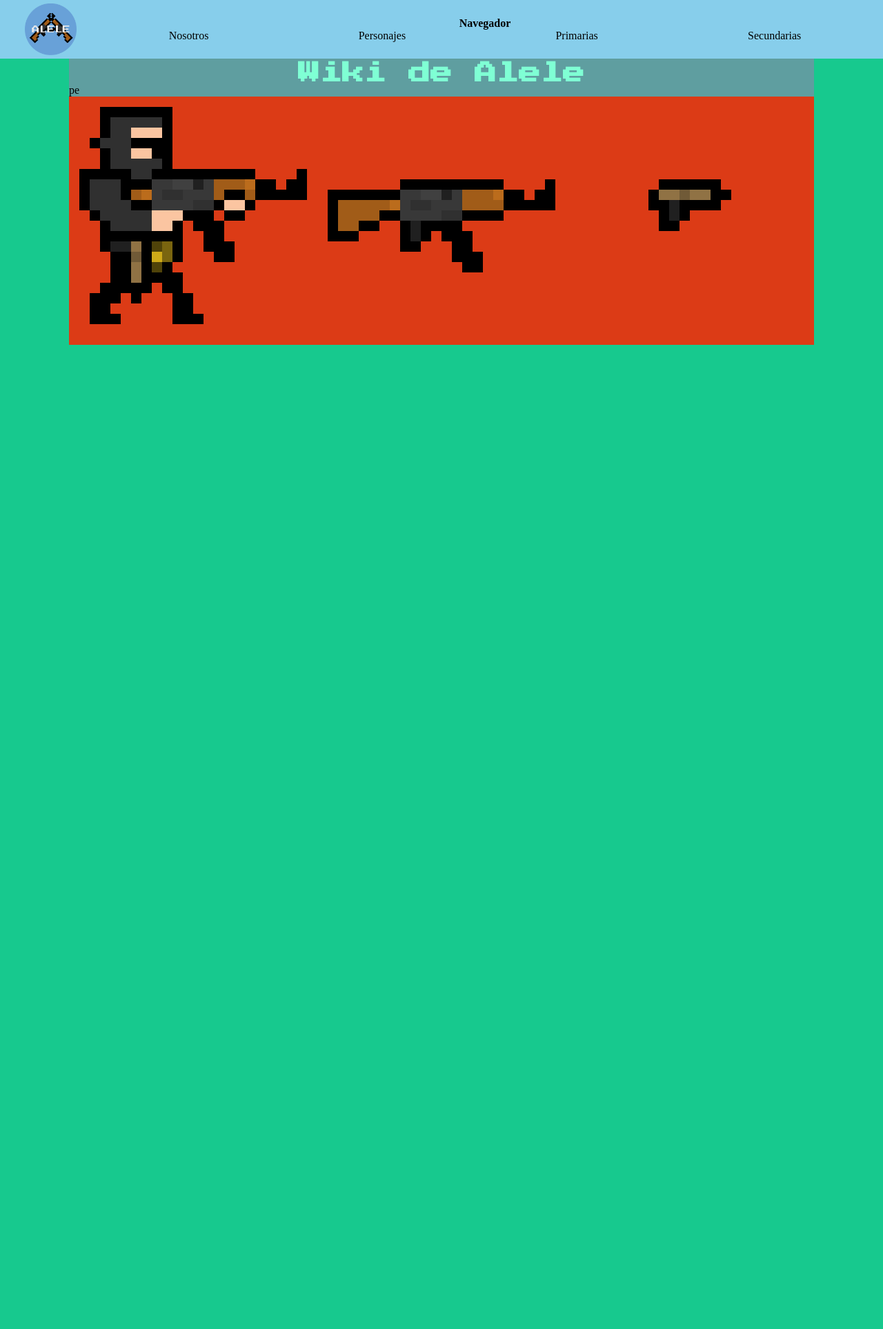
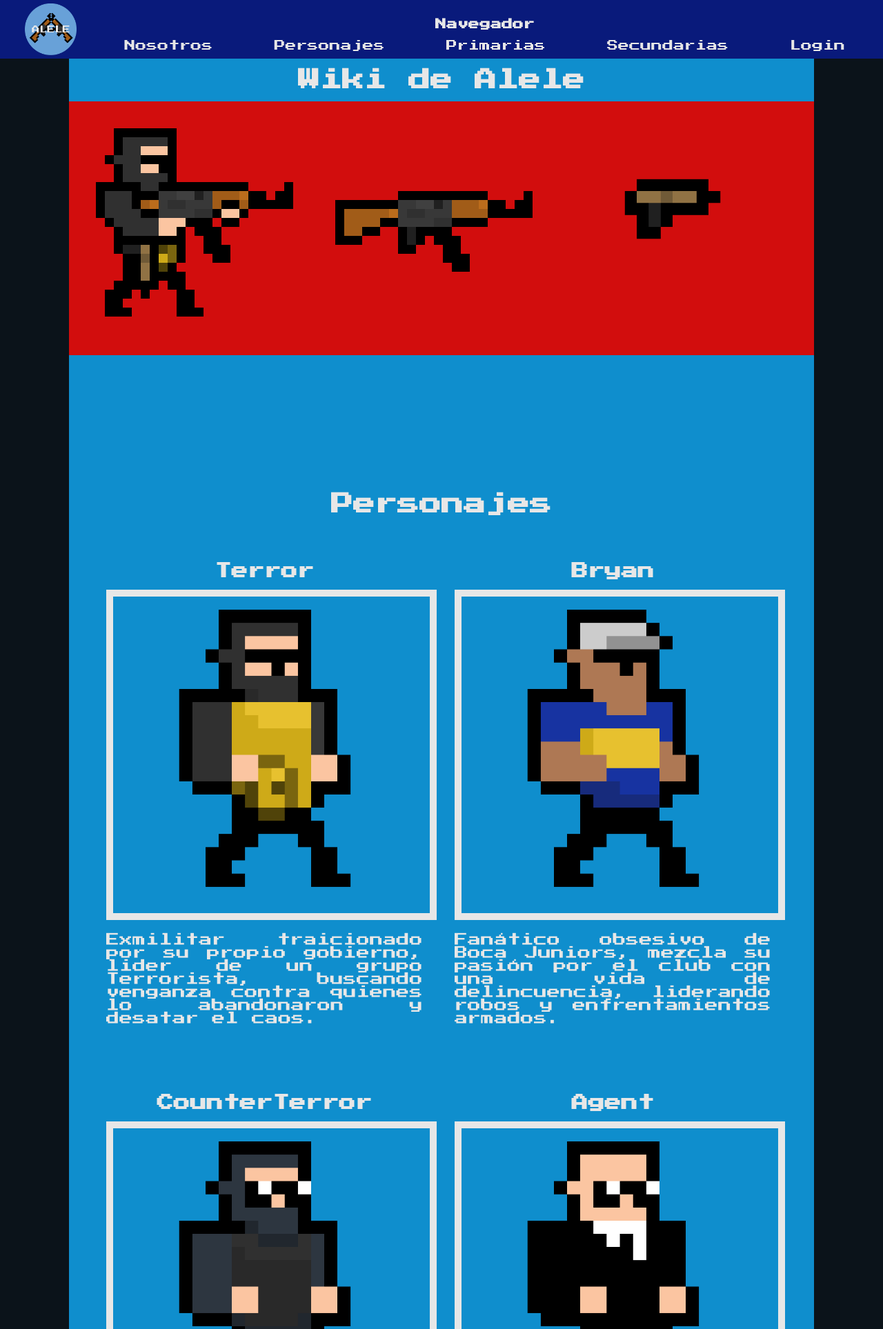
Before and after one commit to FaMaAvPa/alele, a PHP site: page / in a window 1280 px wide. Shown: the top 1927 px of the page at 69% size. Before the commit the page ends 500 px from the top, so only its background shows below. Run offline with PHP 8.4, Linux system fonts and the light colour scheme.

Commit message:
Alele
alelush polno

```diff
--- a/index.html
+++ b/index.html
@@ -9,25 +9,126 @@
 <body>
     <header class="header">
         <div class="header_aberration">
-            <img src="./img/Logo2.png" alt="Logo">
+            <img src="./img/Logo.png" alt="Logo">
             <nav class="header_navegador">
-                <h4>Navegador</h4>
-                <ul>
-                    <li>Nosotros</li>
-                    <li>Personajes</li>
-                    <li>Primarias</li>
-                    <li>Secundarias</li>
+                <h4 class="navegador_titulo">Navegador</h4>
+                <ul class="navegador_lista">
+                    <a href="/pages/nosotros.html"><li>Nosotros</li></a>
+                    <a href="#personajes"><li>Personajes</li></a>
+                    <a href="#primarias"><li>Primarias</li></a>
+                    <a href="#secundarias"><li>Secundarias</li></a>
+                    <a href=""><li>Login</li></a>
                 </ul>
             </nav>
         </div>
     </header>
     <div class="aberracion">
         <h1 class="titulo">Wiki de Alele</h1>
-        <p>pe</p>
         <div class="index_seleccion">
-            <img src="./img/PJ.png  " alt="Personajes">
-            <img src="./img/AK_47 8.png" alt="Primarias">
-            <img src="./img/SGS320.png" alt="Secundarias">
+            <a href="#personajes"><img src="./img/PJ.png  " alt="Personajes"></a>
+            <a href="#primarias"><img src="./img/Armas/Primarias/AK_47.png" alt="Primarias"></a>
+            <a href="#secundarias"><img src="./img/Armas/Secundarias/SGS320.png" alt="Secundarias"></a>
+        </div>
+        <h1 id="personajes" class="titulo_index">Personajes</h1>
+        <div class="index_personajes">
+            <div>
+                <h2 class="titulo">Terror</h2>
+                <img src="./img/Personajes/Terror.png" alt="Terror">
+                <p class="texto_descripcion">Exmilitar traicionado por su propio gobierno, lider de un grupo Terrorista, buscando venganza contra quienes lo abandonaron y desatar el caos.</p>
+            </div>
+            <div>
+                <h2 class="titulo">Bryan</h2>
+                <img src="./img/Personajes/Bryan.png" alt="Bryan">
+                <p class="texto_descripcion">Fanático obsesivo de Boca Juniors, mezcla su pasión por el club con una vida de delincuencia, liderando robos y enfrentamientos armados.</p>
+            </div>
+            <div>
+                <h2 class="titulo">CounterTerror</h2>
+                <img src="./img/Personajes/CounterTerror.png" alt="CounterTerror">
+                <p class="texto_descripcion">líder antiterrorista implacable, dispuesto a arriesgar todo para desmantelar redes criminales y asegurar la paz, sin perder de vista su sentido de justicia.</p>
+            </div>
+            <div>
+                <h2 class="titulo">Agent</h2>
+                <img src="./img/Personajes/Agent.png" alt="Agent">
+                <p class="texto_descripcion">Un maestro del engaño y la infiltración, pasó años perfeccionando su capacidad para mezclarse entre criminales y terroristas sin levantar sospechas.</p>
+            </div>
+        </div>
+        <h1 id="primarias" class="titulo_index">Primarias</h1>
+        <div class="index_primarias">
+            <div>
+                <h2 class="titulo">AK47</h2>
+                <img src="./img/Armas/Primarias/AK_47.png" alt="AK47">
+                <p class="texto_descripcion">Daño : 47</p>
+                <p class="texto_descripcion">Retroceso : Alto</p>
+                <p class="texto_descripcion">Alcance Preciso :37m</p>
+                <p class="texto_descripcion">Cargador : 30</p>
+            </div>
+            <div>
+                <h2 class="titulo">MP5</h2>
+                <img src="./img/Armas/Primarias/MP_5.png" alt="MP5">
+                <p class="texto_descripcion">Daño : 30</p>
+                <p class="texto_descripcion">Retroceso : Bajo</p>
+                <p class="texto_descripcion">Alcance Preciso :12m</p>
+                <p class="texto_descripcion">Cargador : 30</p>
+            </div>
+            <div>
+                <h2 class="titulo">UMP</h2>
+                <img src="./img/Armas/Primarias/UMP.png" alt="UMP">
+                <p class="texto_descripcion">Daño : 40</p>
+                <p class="texto_descripcion">Retroceso : Medio</p>
+                <p class="texto_descripcion">Alcance Preciso :32m</p>
+                <p class="texto_descripcion">Cargador : 30</p>
+            </div>
+            <div>
+                <h2 class="titulo">Bizon</h2>
+                <img src="./img/Armas/Primarias/Bizon.png" alt="Bizon">
+                <p class="texto_descripcion">Daño : 25</p>
+                <p class="texto_descripcion">Retroceso : Bajo</p>
+                <p class="texto_descripcion">Alcance Preciso :15m</p>
+                <p class="texto_descripcion">Cargador : 64</p>
+            </div>
+        </div>
+        <h1 id="secundarias" class="titulo_index">Secundarias</h1>
+        <div class="index_secundarias">
+            <div>
+                <h2 class="titulo">ARP</h2>
+                <img src="./img/Armas/Secundarias/ARP.png" alt="ARP">
+                <p class="texto_descripcion">Daño : 37</p>
+                <p class="texto_descripcion">Retroceso : Bajo</p>
+                <p class="texto_descripcion">Alcance Preciso :21m</p>
+                <p class="texto_descripcion">Cargador : 12</p>
+            </div>
+            <div>
+                <h2 class="titulo">Deagle</h2>
+                <img src="./img/Armas/Secundarias/Deagle.png" alt="Deagle">
+                <p class="texto_descripcion">Daño : 72</p>
+                <p class="texto_descripcion">Retroceso : Muy Alto</p>
+                <p class="texto_descripcion">Alcance Preciso :30m</p>
+                <p class="texto_descripcion">Cargador : 7</p>
+            </div>
+            <div>
+                <h2 class="titulo">Magnum Revolver</h2>
+                <img src="./img/Armas/Secundarias/Magnum Revolver.png" alt="Magnum Revolver">
+                <p class="texto_descripcion">Daño : 100</p>
+                <p class="texto_descripcion">Retroceso : Alto</p>
+                <p class="texto_descripcion">Alcance Preciso :40m</p>
+                <p class="texto_descripcion">Cargador : 6</p>
+            </div>
+            <div>
+                <h2 class="titulo">SGS320</h2>
+                <img src="./img/Armas/Secundarias/SGS320.png" alt="SGS320">
+                <p class="texto_descripcion">Daño : 27</p>
+                <p class="texto_descripcion">Retroceso : Bajo</p>
+                <p class="texto_descripcion">Alcance Preciso :50m</p>
+                <p class="texto_descripcion">Cargador : 10</p>
+            </div>
+            <div>
+                <h2 class="titulo">XM18 Auto</h2>
+                <img src="./img/Armas/Secundarias/XM18 Auto.png" alt="XM18 Auto">
+                <p class="texto_descripcion">Daño : 20</p>
+                <p class="texto_descripcion">Retroceso : Medio</p>
+                <p class="texto_descripcion">Alcance Preciso :18m</p>
+                <p class="texto_descripcion">Cargador : 40</p>
+            </div>
         </div>
     </div>
 </body>
--- a/styles.css
+++ b/styles.css
@@ -6,6 +6,16 @@
     font-weight: 400;
     font-style: normal;
   }
+
+:root {
+    --ColorPrimario_1:rgb(9, 26, 123);
+    --ColorPrimario_2:rgb(210, 13, 13);
+    --ColorPrimario_3:rgb(15, 142, 205);
+    --ColorFondo:rgb(11, 19, 26);
+    --ColorSeleccion:rgb(224, 224, 224);
+    --ColorTexto_1:rgb(231, 231, 231);
+}
+
 @import url('https://fonts.googleapis.com/css2?family=Poppins:ital,wght@0,100;0,200;0,300;0,400;0,500;0,600;0,700;0,800;0,900;1,100;1,200;1,300;1,400;1,500;1,600;1,700;1,800;1,900&display=swap');
 /* font-family: "Poppins", sans-serif; */
 
@@ -15,27 +25,53 @@
 }
 
 body{
-    background-color: rgb(23, 201, 142);
+    background-color:var(--ColorFondo);
 }
 
 .aberracion{
     width: 1080px;
     height: 100%;
+    padding: 0px 0px 200px;
     margin: auto;
-    background-color: cadetblue ;
+    background-color:var(--ColorPrimario_3) ;
 }
 
 /* Titulos */
 .titulo{
     text-align: center;
-    color: aquamarine;
+    color: var(--ColorTexto_1);
     font-family: "Press Start 2P", system-ui;
-    padding-top: 5px;
+    padding: 15px 0px;
 }
 
+.titulo_index{
+    text-align: center;
+    color: var(--ColorTexto_1);
+    font-family: "Press Start 2P", system-ui;
+    margin: 200px 0px 0px;
+}
+
+.texto_descripcion{
+    text-align:justify;
+    color: var(--ColorTexto_1);
+    font-size: larger;
+    font-family: "Press Start 2P", system-ui;
+    padding: 15px 0px;
+}
 /*Header y Navegador*/
+.navegador_titulo{
+    color: var(--ColorTexto_1);
+    font-family: "Press Start 2P", system-ui;
+    padding: 15px 0px;
+}
+
+.navegador_lista{
+    color: var(--ColorTexto_1);
+    font-family: "Press Start 2P", system-ui;
+}
 .header{
-    background-color: skyblue;
+    background-color:var(--ColorPrimario_1);
+    /*border: 5px solid var(--ColorTexto_1);*/
 }
 
 .header_aberration{
@@ -53,7 +89,6 @@ body{
 }
 .header_navegador{
     margin: auto;
-    background-color: skyblue;
     width: 100%;
 }
 
@@ -62,15 +97,16 @@ body{
     justify-content: space-around;
 }
 
-.header_navegador ul li{
+.header_navegador ul a{
     display: inline;
+    text-decoration: none;
     list-style: none;
+    color: var(--ColorTexto_1);
 }
 
 /* Main */
 main{
-    background-color: cadetblue;
-    padding-bottom: 50px;
+    padding-bottom: 0px;
 }
 
 /* Footer */
@@ -80,18 +116,73 @@ main{
 .index_seleccion{
     display: grid;
     grid-template-columns: auto auto auto;
+    background-color: var(--ColorPrimario_2);
+    padding: 20px;
 }
 
 .index_seleccion  img{
     margin: auto;
-    width: 100%;
-    background-color: rgb(220, 59, 22);
-    transition: transform 0.5s ease;
+    width: 90%;
+    background-color: var(--ColorPrimario_2);
+    transition: transform 0.1s ease;
+    border: 6px solid var(--ColorPrimario_2);
 }
 
 .index_seleccion  img:hover{
-    transform: scale(1.08);
+    transform: scale(1.1);
+    background-color: var(--ColorSeleccion);
+    border: 6px solid var(--ColorSeleccion);
 }
+
+/*Index Personajes*/
+
+.index_personajes{
+    margin: 5%;
+    display: grid;
+    width: 85%;
+    gap: 5%;
+    grid-template-columns: 50% 50%;
+}
+
+.index_personajes img{
+    border: 10px solid var(--ColorTexto_1);
+    width: 100%;
+}
+
+.index_primarias{
+    margin: 5%;
+    display: grid;
+    width: 85%;
+    gap: 5%;
+    grid-template-columns: 50% 50%;
+}
+
+.index_primarias div{
+    margin: 20px 0px 0px;
+}
+
+.index_primarias img{
+    border: 10px solid var(--ColorTexto_1);
+    width: 100%;
+}
+
+.index_secundarias{
+    margin: 5%;
+    display: grid;
+    width: 85%;
+    gap: 5%;
+    grid-template-columns: 50% 50%;
+}
+
+.index_secundarias div{
+    margin: 20px 0px 0px;
+}
+
+.index_secundarias img{
+    border: 10px solid var(--ColorTexto_1);
+    width: 100%;
+}
+
 /* Página Nosotros */
 .circulo_nosotros{
     display: flex;
```
Also changed, not shown: img/Armas/Primarias/AK_47.png (renamed from img/AK_47 8.png), img/Armas/Primarias/Bizon.png (added), img/Armas/Primarias/MP_5.png (added), img/Armas/Primarias/UMP.png (added), img/Armas/Secundarias/ARP.png (added), img/Armas/Secundarias/Deagle.png (added), img/Armas/Secundarias/Magnum Revolver.png (added), img/Armas/Secundarias/SGS320.png (added), img/Armas/Secundarias/XM18 Auto.png (added), img/Logo.png (renamed from img/Logo2.png), img/Personajes/Agent.png (added), img/Personajes/Bryan.png (added), img/Personajes/CounterTerror.png (added), img/Personajes/Terror.png (added), 1 more files.
